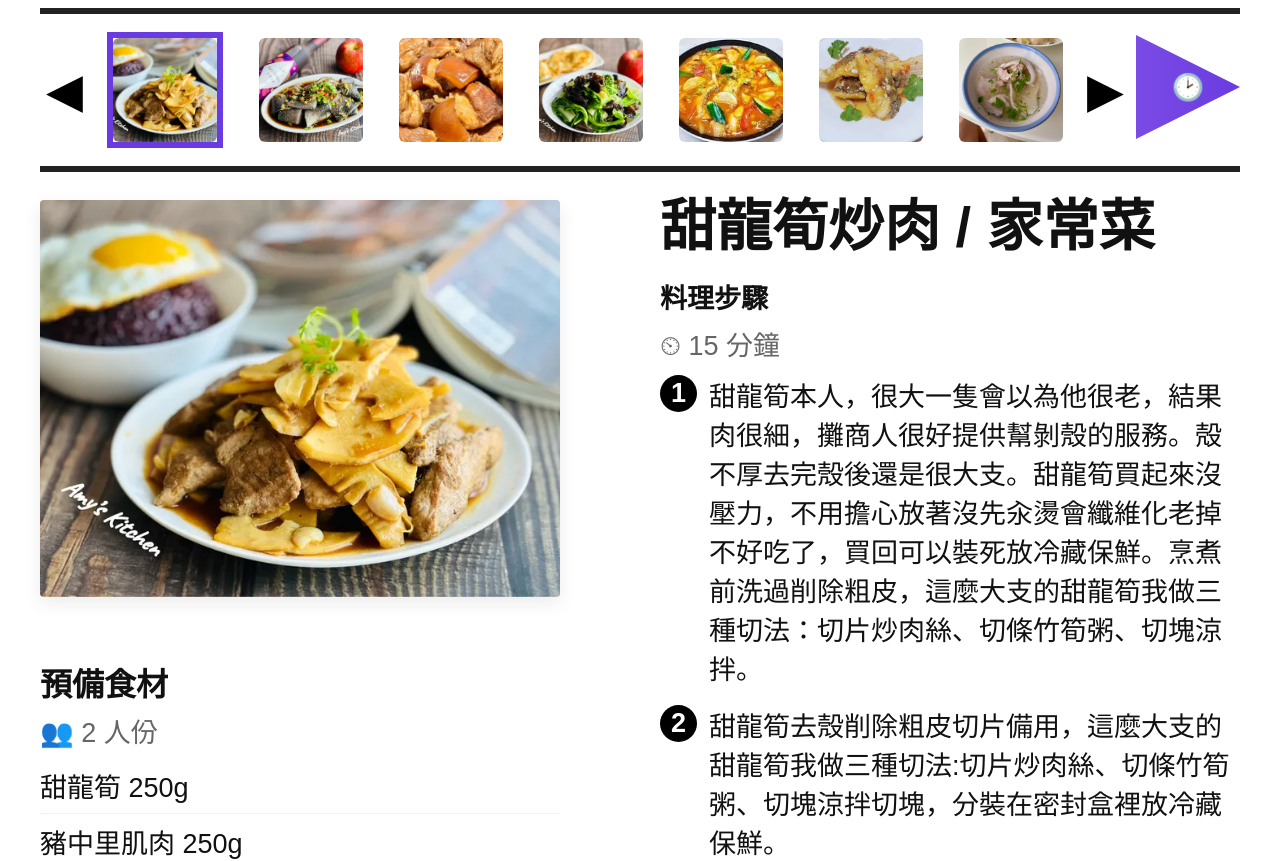
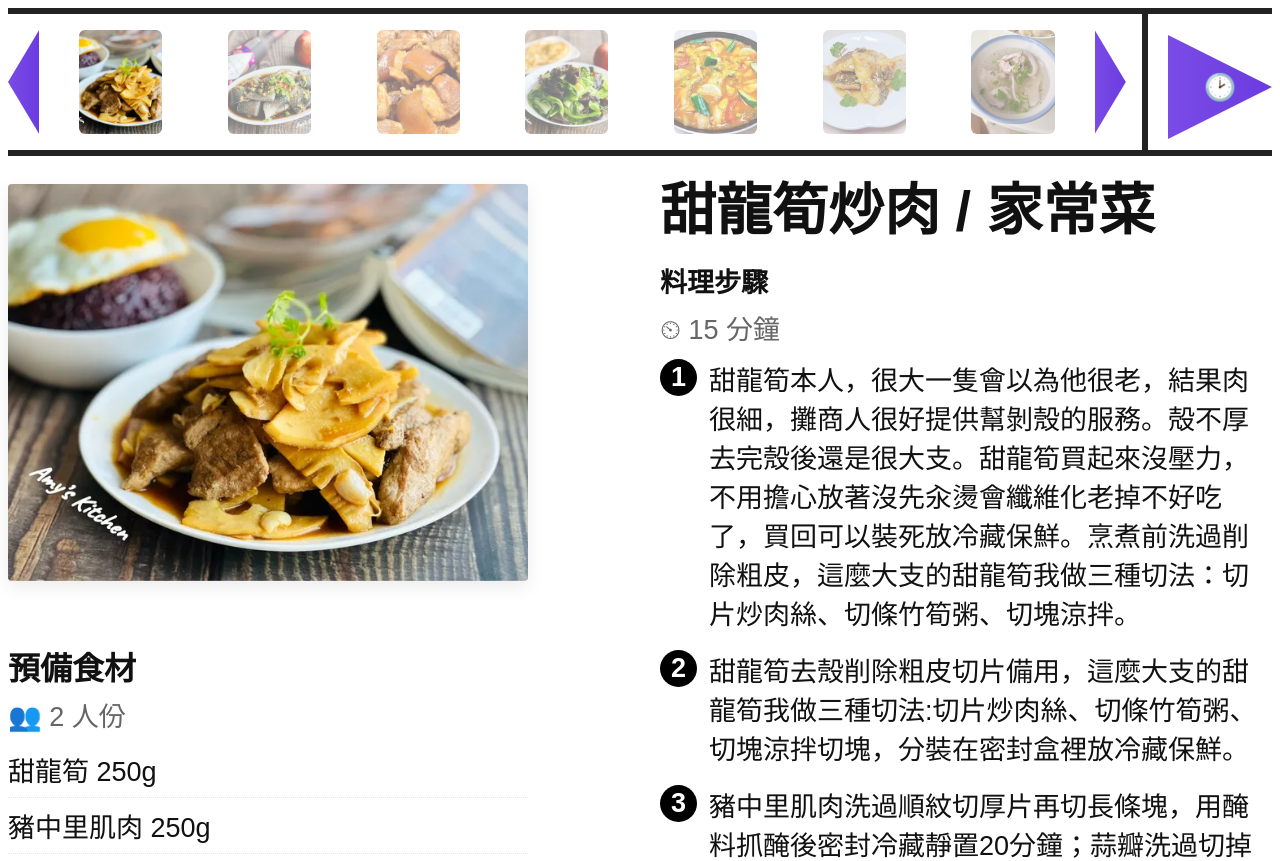
Before and after one commit to abaddontsoi/cs3483-course-project, a Next.js app: page / in a window 1280 px wide. Shown: the top 861 px of the page. Built offline with nearby package versions, Linux system fonts and the light colour scheme.

Commit message:
interface changes? I forgot what this is

```diff
--- a/app/globals.css
+++ b/app/globals.css
@@ -12,24 +12,24 @@ body {
 
 /* Recipe UI styles */
 .recipe-root {
-  max-width: 1200px;
+  max-width: 1400px;
   margin: 0 auto;
   color: #111;
 }
 
 .thumbnails {
   display: flex;
-  gap: 12px;
-  margin: 0 18px;
   overflow: auto;
+  opacity: 0.5;
 }
 
 .thumb-active {
-  border: 6px var(--accent-color-end) solid;
+  opacity: 1;
+  /* border: 6px var(--accent-color-end) solid; */
 }
 
 .thumb {
-  width: var(--selection-height);
+  width: calc(var(--selection-height) * 0.8);
   height: var(--selection-height);
   border-radius: 6px;
   overflow: hidden;
@@ -55,17 +55,36 @@ body {
   top: 21px;
 }
 
-.play-triangle {
+.nav-triangle-r,
+.play-triangle,
+.nav-triangle-l {
   height: var(--selection-height);
-  width: var(--selection-height);
   background: var(--accent);
-  clip-path: polygon(0 0, 100% 50%, 0 100%);
   color: #fff;
   display: flex;
   align-items: center;
   justify-content: center;
   font-size: 26px;
 }
+
+.nav-triangle-l,
+.nav-triangle-r {
+  width: calc(var(--selection-height) * 0.2);
+}
+
+.play-triangle {
+  width: var(--selection-height);
+  clip-path: polygon(0 0, 100% 50%, 0 100%);
+}
+
+.nav-triangle-l {
+  clip-path: polygon(100% 0, 0 50%, 100% 100%);
+}
+
+.nav-triangle-r {
+  clip-path: polygon(0 0, 0 100%, 100% 50%);
+}
+
 
 .recipe-body {
   display: grid;
--- a/src/components/ReciepeSelection.tsx
+++ b/src/components/ReciepeSelection.tsx
@@ -22,26 +22,35 @@ export const ReciepeSelection = ({ setCurrentReciepe, reciepeList }: {
         setCurrentReciepe(reciepeList[currentReciepeIndex]);
     }, [currentReciepeIndex]);
 
-    const carouselBtnStyle: React.CSSProperties = {
-        background: "transparent",
-        border: "none",
-        fontSize: "48px",
-        cursor: "pointer",
-    };
-
     return (<div style={{
         display: 'flex',
         alignItems: 'center',
-        padding: '18px 0',
         borderTop: '6px solid #222',
         borderBottom: '6px solid #222',
         position: 'relative',
     }}>
-        <button
-            style={carouselBtnStyle}
+        <div style={{
+            padding: '16px 16px 16px 0',
+            // padding: '16px 0',
+            borderRight: '6px solid #222',
+            display: 'flex',
+            paddingRight: '16px',
+            width: "90%",
+        }}>
+            <div
+                className="nav-triangle-l"
+                style={{
+                    display: "flex",
+                    width: "3%"
+                }}
                 onClick={handlePrevReciepeClick}
-        >◀</button>
-
+            />
+            <div style={{
+                display: "flex",
+                width: "94%",
+                justifyContent: "space-between",
+                padding: "0 40px",
+            }}>
                 {reciepeList.map((r, idx) => (
                     <div className={`thumbnails ${idx === currentReciepeIndex ? 'thumb-active' : ''}`} key={idx}>
                         <div
@@ -52,15 +61,26 @@ export const ReciepeSelection = ({ setCurrentReciepe, reciepeList }: {
                             <img src={r.image} alt={`thumb-${idx}`} />
                         </div>
                     </div>
-        ))
-        }
-        <button
-            style={carouselBtnStyle}
+                ))}
+            </div>
+
+            <div
+                className="nav-triangle-r"
+                style={{
+                    display: "flex",
+                    width: "3%"
+                }}
                 onClick={handleNextReciepeClick}
-        >▶</button>
+            />
+        </div>
 
+        <div style={{
+            width: "10%",
+        }}>
             <div className="timer-play">
                 <div className="play-triangle">🕑</div>
             </div>
+        </div>
+
     </div >)
 }
```
Also changed, not shown: 1 other file (tests, documents, lock files or other folders). Lines whose indentation alone changed are shown as unchanged.
